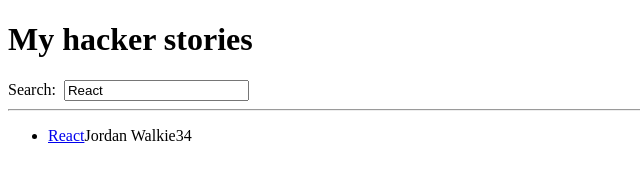
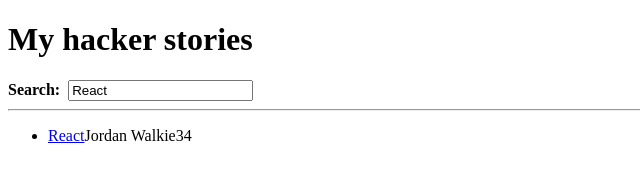
Before and after one commit to astaba/wei_hacker_union, a React (Vite) app: page / in a window 1280 px wide. Shown: the top 171 px of the page, without its empty margins (0-640 px from the left). Built offline with nearby package versions, Linux system fonts and the light colour scheme.

Commit message:
Component composition
We've used it with a string and with a string wrapped in an HTML
element, but it doesn't end here.
You can pass React elements via React children as well.

```diff
--- a/src/App.tsx
+++ b/src/App.tsx
@@ -21,12 +21,9 @@ function App() {
   return (
     <div>
       <h1>My hacker stories</h1>
-      <InputWithLabel
-        id="search"
-        value={searchTerm}
-        label="Search"
-        onChange={handleSearch}
-      />
+      <InputWithLabel id="search" value={searchTerm} onChange={handleSearch}>
+        <strong>Search: </strong>
+      </InputWithLabel>
       <hr />
       <List stories={searchedStories} />
     </div>
--- a/src/components/InputWithLabel.tsx
+++ b/src/components/InputWithLabel.tsx
@@ -4,20 +4,20 @@ type InputWithLaebelProps = {
   id: string;
   type?: string;
   value: string;
-  label: string;
   onChange: (event: React.ChangeEvent<HTMLInputElement>) => void;
+  children: React.ReactNode;
 };
 
 const InputWithLabel: React.FC<InputWithLaebelProps> = ({
   id,
   type = "text",
   value,
-  label,
   onChange,
+  children,
 }) => {
   return (
     <>
-      <label htmlFor={id}>{label}: </label>&nbsp;
+      <label htmlFor={id}>{children}</label>&nbsp;
       <input id={id} type={type} value={value} onChange={onChange} />
     </>
   );
```
